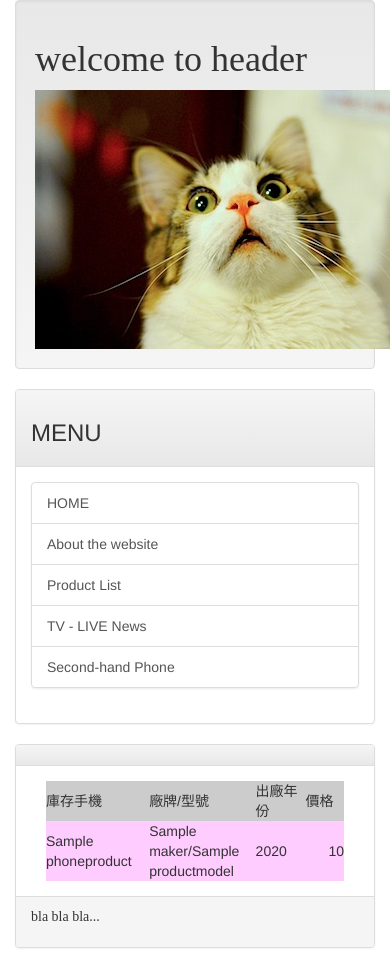
After one commit to ChihYunPai/personal-website, a Django app: page /secondhandphone/ in a window 390 px wide; the page is wider, and only the part inside the window is pictured. The commit adds this page. Run offline with Django 3.2, Linux system fonts and the light colour scheme; tables that the repository leaves empty hold one stand-in row (values such as "Sample post"); some libraries are stand-ins or nearby versions.

Commit message:
add secondhandphone page and new database schema

```diff
--- a/blog/blog/urls.py
+++ b/blog/blog/urls.py
@@ -14,17 +14,37 @@ Including another URLconf
     2. Add a URL to urlpatterns:  path('blog/', include('blog.urls'))
 """
 from django.contrib import admin
-from django.urls import path
+from django.urls import path, include
 
 from mainsite.views import homepage
 from mainsite.views import showpost
 from mainsite.views import about
 from mainsite.views import productlist
+from mainsite.views import displaydetail
+from mainsite.views import tv
+from mainsite.views import secondhandphone
+
+productlist_pattern = [
+    path('', productlist),
+    path('<str:sku>/', displaydetail),
+]
+
+tv_pattern = [
+    path('', tv, name='tv-url'),
+    path('<int:tvno>/', tv, name='tv-url'),
+]
+
+secondhandphone_pattern = [
+    path('', secondhandphone, name='secondhandphone-url'),
+    path('<int:phoneno>/', secondhandphone, name='secondhandphone-url'),
+]
 
 urlpatterns = [
     path('admin/', admin.site.urls),
     path('', homepage),
-    path('post/<slug:slug>', showpost),
+    path('post/<slug:slug>/', showpost),
     path('about/', about),
-    path('productlist/', productlist),
+    path('productlist/', include(productlist_pattern)),
+    path('tv/', include(tv_pattern)),
+    path('secondhandphone/', include(secondhandphone_pattern)),
 ]
--- a/blog/mainsite/models.py
+++ b/blog/mainsite/models.py
@@ -49,6 +49,7 @@ class Product(models.Model):
         ('M', 'Medium'),
         ('L', 'Large'),
     )
+    sku = models.CharField(max_length=50)
     brand = models.CharField(max_length=10)
     name = models.CharField(max_length=20)
     price = models.PositiveIntegerField()
@@ -56,4 +57,45 @@ class Product(models.Model):
     qty = models.PositiveIntegerField()
 
     def __str__(self):
-        return '<brand: {}, model: {}, price: {}, size: {}, qty: {}>'.format(self.brand, self.name, self.price, self.size, self.qty)
+        return '<sku: {}, brand: {}, model: {}, price: {}, size: {}, qty: {}>'.format(self.sku, self.brand, self.name, self.price, self.size, self.qty)
+
+
+class Maker(models.Model):
+    """docstring for Maker"""
+    name = models.CharField(max_length=30)
+    country = models.CharField(max_length=30)
+
+    def __str__(self):
+        return self.name
+
+
+class ProductModel(models.Model):
+    """docstring for PModel"""
+    maker = models.ForeignKey(Maker, on_delete=models.CASCADE)
+    name = models.CharField(max_length=30)
+    url = models.URLField(default='http://i.imgur.com/Ous4iGB.png')
+
+    def __str__(self):
+        return self.name
+
+
+class PhoneProduct(models.Model):
+    """docstring for PhoneProduct"""
+    product_model = models.ForeignKey(ProductModel, on_delete=models.CASCADE)
+    name = models.CharField(max_length=20, default='超值二手機')
+    description = models.TextField(default='暫無說明')
+    year = models.PositiveIntegerField(default=2016)
+    price = models.PositiveIntegerField(default=0)
+
+    def __str__(self):
+        return self.name
+
+
+class ProductPhoto(models.Model):
+    """docstring for ProductPhoto"""
+    prodcut = models.ForeignKey(PhoneProduct, on_delete=models.CASCADE)
+    description = models.CharField(max_length=30, default='產品照片')
+    url = models.URLField(default='http://i.imgur.com/Z230eeq.png')
+
+    def __str__(self):
+        return self.description
--- a/blog/mainsite/views.py
+++ b/blog/mainsite/views.py
@@ -1,10 +1,13 @@
 from django.shortcuts import render
 from django.shortcuts import redirect
+
 from django.http import HttpResponse
+from django.http import Http404
 
 from .models import Post
 from .models import NewTable
 from .models import Product
+from .models import PhoneProduct
 
 from datetime import datetime
 
@@ -35,3 +38,30 @@ def about(request):
 def productlist(request):
     products = Product.objects.all()
     return render(request, 'productlist.html', locals())
+
+def displaydetail(request, sku):
+    try:
+        requested_product = Product.objects.get(sku=sku)
+    except Product.DoesNotExist:
+        raise Http404('Can not find the requested product no.{}.'.format(sku))
+    return render(request, 'displaydetail.html', locals())
+
+def tv(request, tvno=0):
+    tv_list = [
+        {'name': 'TVBS', 'tvcode': 'Hu1FkdAOws0'},
+        {'name': '東森新聞', 'tvcode': 'dxpWqjvEKaM'},
+        {'name': '東森財經新聞', 'tvcode': 'tLyxttcv_IY'},
+        {'name': '中天新聞', 'tvcode': 'wUPPkSANpyo'},
+        {'name': '三立新聞', 'tvcode': '4ZVUmEUFwaY'},
+        {'name': '三立iNEWS新聞', 'tvcode': 'fNc3b_f3BFw'},
+        {'name': '台視新聞', 'tvcode': 'NbjI0cARzjQ'},
+    ]
+    now = datetime.now()
+    tvno = tvno
+    tv = tv_list[tvno]
+    return render(request, 'tv.html', locals())
+
+def secondhandphone(request):
+    products = PhoneProduct.objects.all()
+
+    return render(request, "secondhandphone.html", locals())
--- a/blog/templates/base.html
+++ b/blog/templates/base.html
@@ -26,8 +26,9 @@
                             <a href="/" class="list-group-item">HOME</a>
                             <a href="/about" class="list-group-item">About the website</a>
                             <a href="/productlist" class="list-group-item">Product List</a>
+                            <a href="/tv" class="list-group-item">TV - LIVE News</a>
+                            <a href="/secondhandphone" class="list-group-item">Second-hand Phone</a>
                         </div>
-
                     </div>
                 </div>
             </div>
--- a/blog/templates/productlist.html
+++ b/blog/templates/productlist.html
@@ -22,5 +22,6 @@
             </tr>
         {% endfor %}
     </table>
+    <a href="/">back to homepage</a>
 </body>
 </html>
--- /dev/null
+++ b/blog/templates/secondhandphone.html
@@ -0,0 +1,50 @@
+{% extends "base.html" %}
+<!DOCTYPE html>
+<html>
+<head>
+    <title>中古機賣場</title>
+</head>
+<body>
+    <!-- header -->
+    <nav class="navbar navbar-default">
+        <div class="container-fluid">
+            <div class="navbar-header">
+                <div class="navbar-brand" align="center">
+                    中古機賣場
+                </div>
+            </div>
+            <ul class="nav navbar-nav">
+                <li class="active"><a href="/">Home</a></li>
+                <li><a href="/admin">後台管理</a></li>
+            </ul>
+        </div>
+    </nav>
+    <!-- content -->
+    {% block content %}
+    <div class="container" align="center">
+        {% for product in products %}
+        {% if forloop.first %}
+        <table>
+            <tr bgcolor="cccccc">
+                <td width=150>庫存手機</td>
+                <td width=150>廠牌/型號</td>
+                <td width=100>出廠年份</td>
+                <td width=100>價格</td>
+            </tr>
+        {% endif %}
+            <tr bgcolor="{% cycle '#ffccff' 'ccffcc' %}">
+                <td>{{ product.name }}</td>
+                <td>{{ product.product_model.maker.name }}/{{ product.product_model.name }}</td>
+                <td>{{ product.year }}</td>
+                <td align="right">{{ product.price }}</td>
+            </tr>
+        {% if forloop.last %}
+        </table>
+        {% endif %}
+        {% empty %}
+        <h3>目前沒有庫存的中古機可賣</h3>
+        {% endfor %}
+    </div>
+    {% endblock %}
+</body>
+</html>
```
Also changed, not shown: blog/blog/settings.py (+9 -0 lines), blog/mainsite/admin.py (+15 -0 lines), blog/templates/displaydetail.html (added, +25 -0 lines), blog/templates/tv.html (added, +35 -0 lines), blog/mainsite/migrations/0007_product_sku.py (added), blog/mainsite/migrations/0008_auto_20190510_1222.py (added), blog/static/images/phone_photo/infocus_m370.jpeg (added), blog/static/images/phone_photo/nokia_5800.jpeg (added), blog/static/images/phone_photo/samsung_s3.jpeg (added), blog/static/images/phone_photo/sony_xperia_tx.jpeg (added), blog/static/images/phone_photo/sony_xperia_z3.jpeg (added).
